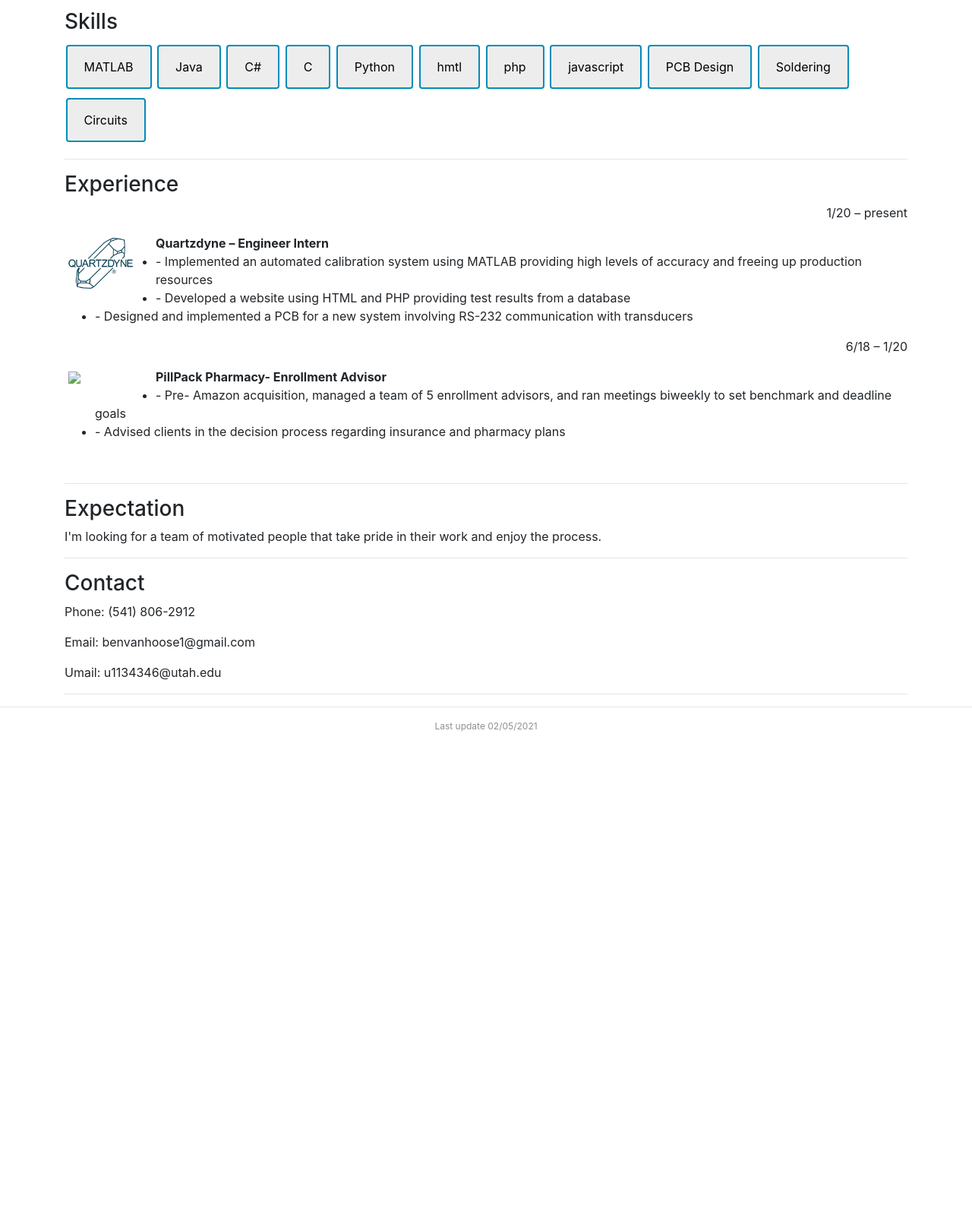
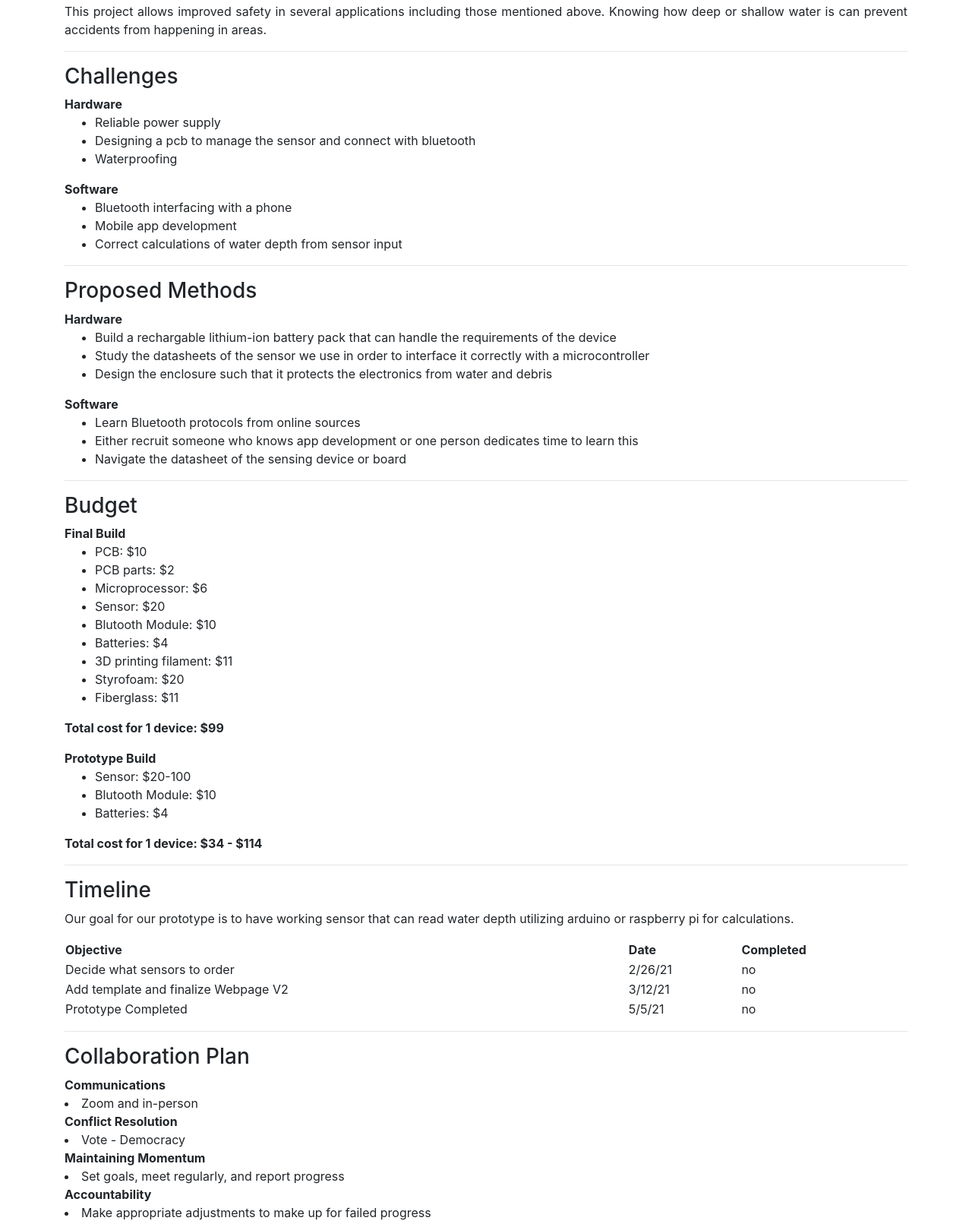
Before and after one commit to bvanhoose14/WaterDepthSensor, a plain HTML site: page index.html in a window 1280 px wide. Shown: the part 547-2158 px from the top of the page at 76% size. Before the commit the page ends 1530 px from the top, so only its background shows below. Drawn offline with Linux system fonts and the light colour scheme.

Commit message:
Update index.html

```diff
--- a/index.html
+++ b/index.html
@@ -6,7 +6,7 @@
   <meta http-equiv="X-UA-Compatible" content="IE=edge">
   <meta name="viewport" content="width=device-width, initial-scale=1.0">
 
-<title>BV's Homepage</title>
+<title>Group 3's Homepage</title>
 
 <!-- Bootstrap core CSS -->
 <link rel="stylesheet" href="css/custom.css?v=2020-10-10">
@@ -38,37 +38,8 @@
 	  75% { color: green; }
 	  100% { color: red; }
 	}
-
-	.logo{
-		padding-right: 25px;
-	}
-
-	.gif
-	{
-		padding-right: 25px;
-		padding-bottom: 25px;
-	}
-
-	.button {
-	  background-color: #EEEDED;
-	  padding: 15px 22px;
-	  text-align: center;
-	  text-decoration: none;
-	  display: inline-block;
-	  font-size: 16px;
-	  margin: 6px 1.5px;
-	  cursor: pointer;
-	  border: 2px solid #008CBA;
-	  color: black;
-	  border-radius: 4px;
-	  text-align: center;
-	}
-
-
-
 </style>
 
-<!-- body -->
 <body>
 
 <div class="container">
@@ -85,10 +56,32 @@
 </div>
 <hr>
 
-<h3>People</h3>
-<li>Spencer Durrant</li>
-<li>Tristan Stotesbery</li>
-<li>Ben Van Hoose</li><br>
+<h3>Meet the Team</h3>
+<table style="width:100%">
+	  <tr>
+		<th>Name</th>
+		<th>Email</th>
+		<th>Phone</th>
+	  </tr>
+	  <tr>
+		<td>Spencer Durrant</td>
+		<td>spencerdurrant@gmail.com</td>
+		<td>(801) 815-2561</td>
+	  </tr>
+	  <tr>
+		<td>Tristan Stotesbery</td>
+		<td>tristan.stotesbery@gmail.com</td>
+		<td>(801) 839-9688</td>
+	  </tr>
+	  <tr>
+		<td>Ben Van Hoose</td>
+		<td>benvanhoose1@gmail.com</td>
+		<td>(541) 806-2912</td>
+	  </tr>
+	</table>
+	<br>
+
+
 <p>Looking for: People experienced with bluetooth interfacing and
 app development, people with 3D-printing experience.</p>
 <hr>
@@ -97,72 +90,118 @@ app development, people with 3D-printing experience.</p>
 	<p>Our teams objective is to create a handheld water depth sensor
 	that will interface with a phone to give the user the depth,
 	for use in applications such as canyoneering, fishing,
-	cliff diving, search and rescue.</p><br>
+	cliff diving, search and rescue.</p>
 	<p>We need to utilize either ultrasonic sensors, pressure
 	sensors, or sonar in order to calculate water depth regardless
 	on how clear the water is. Needs to be small enough to be handheld,
 	lightweight for taking in a pack.</P>
 
 	<p><b>Importance</b></p>
+	<p>This project allows improved safety in several applications
+	including those mentioned above. Knowing how deep or shallow water is
+	can prevent accidents from happening in areas.</p>
+
 
 <hr>
 
-<h3>Skills</h3>
-<button class="button">MATLAB</button>
-<button class="button">Java</button>
-<button class="button">C#</button>
-<button class="button">C</button>
-<button class="button">Python</button>
-<button class="button">hmtl</button>
-<button class="button">php</button>
-<button class="button">javascript</button>
-<button class="button">PCB Design</button>
-<button class="button">Soldering</button>
-<button class="button">Circuits</button>
+<h3>Challenges</h3>
+	<dt>Hardware</dt>
+			<ul>
+				  <li>Reliable power supply</li>
+				  <li>Designing a pcb to manage the sensor and connect with bluetooth</li>
+				  <li>Waterproofing</li>
+			</ul>
+	<dt>Software</dt>
+			<ul>
+				  <li>Bluetooth interfacing with a phone</li>
+				  <li>Mobile app development</li>
+				  <li>Correct calculations of water depth from sensor input</li>
+			</ul>
 
 <hr>
+<h3>Proposed Methods</h3>
+	<dt>Hardware</dt>
+			<ul>
+				  <li>Build a rechargable lithium-ion battery pack that can handle the requirements of the device</li>
+				  <li>Study the datasheets of the sensor we use in order to interface it correctly with a microcontroller</li>
+				  <li>Design the enclosure such that it protects the electronics from water and debris</li>
+			</ul>
+	<dt>Software</dt>
+			<ul>
+				  <li>Learn Bluetooth protocols from online sources</li>
+				  <li>Either recruit someone who knows app development or one person dedicates time to learn this</li>
+				  <li>Navigate the datasheet of the sensing device or board</li>
+			</ul>
+<hr>
 
-<h3>Experience</h3>
-<div>
-<p style="text-align:right;">1/20 – present</p>
-<a href="https://quartzdyne.com/"><img src="images/Quartzdyne_Logo_Header.png" ALIGN=”top” style="width: 110px;" class="logo"></a>
+<h3>Budget</h3>
+	<dt>Final Build</dt>
+	<ul>
+		  <li>PCB: $10</li>
+		  <li>PCB parts: $2</li>
+		  <li>Microprocessor: $6</li>
+		  <li>Sensor: $20</li>
+		  <li>Blutooth Module: $10</li>
+		  <li>Batteries: $4</li>
+		  <li>3D printing filament: $11</li>
+		  <li>Styrofoam: $20</li>
+		  <li>Fiberglass: $11</li>
+	</ul>
+	 <p><b>Total cost for 1 device: $99</b></p>
+	<dt>Prototype Build</dt>
+	<ul>
+		  <li>Sensor: $20-100</li>
+		  <li>Blutooth Module: $10</li>
+		  <li>Batteries: $4</li>
+	</ul>
+	 <p><b>Total cost for 1 device: $34 - $114</b></p>
+<hr>
 
-<dt>Quartzdyne – Engineer Intern</dt>
-			<ul>
-			  <li>- Implemented an automated calibration system using MATLAB providing high levels of accuracy and freeing up production resources</li>
-			  <li>- Developed a website using HTML and PHP providing test results from a database</li>
-			  <li>- Designed and implemented a PCB for a new system involving RS-232 communication with transducers</li>
-			</ul>
-</div>
+<h3>Timeline</h3>
+<p>Our goal for our prototype is to have working sensor that can read
+water depth utilizing arduino or raspberry pi for calculations.</p>
 
-<div>
-<p style="text-align:right;">6/18 – 1/20</p>
-<a href="https://pillpack.com/"><img src="images/pillpack_logo.png" ALIGN=”top” style="width: 110px; border-radius:0px" class="logo"></a>
-<dt>PillPack Pharmacy- Enrollment Advisor</dt>
-			<ul>
-			  <li>- Pre- Amazon acquisition, managed a team of 5 enrollment advisors, and ran meetings biweekly to set benchmark and deadline goals</li>
-			  <li>- Advised clients in the decision process regarding insurance and pharmacy plans</li>
-			</ul>
-</div>
-<br>
+	<table style="width:100%">
+	  <tr>
+		<th>Objective</th>
+		<th>Date</th>
+		<th>Completed</th>
+	  </tr>
+	  <tr>
+		<td>Decide what sensors to order</td>
+		<td>2/26/21</td>
+		<td>no</td>
+	  </tr>
+	  <tr>
+		<td>Add template and finalize Webpage V2</td>
+		<td>3/12/21</td>
+		<td>no</td>
+	  </tr>
+	  <tr>
+		<td>Prototype Completed</td>
+		<td>5/5/21</td>
+		<td>no</td>
+	  </tr>
+	</table>
 
 <hr>
-<h3>Expectation</h3>
-<p>I'm looking for a team of motivated people that take pride in their work and enjoy the process.</p>
+<h3>Collaboration Plan</h3>
+	<dt>Communications</dt>
+		<li>Zoom and in-person</li>
+	<dt>Conflict Resolution</dt>
+		<li>Vote - Democracy</li>
+	<dt>Maintaining Momentum</dt>
+		<li>Set goals, meet regularly, and report progress</li>
+	<dt>Accountability</dt>
+		<li>Make appropriate adjustments to make up for failed progress</li>
+	<dt>Budget Distribution</dt>
+		<li>Evenly distributed</li>
 <hr>
-
-
-<h3>Contact</h3>
-<p>Phone: (541) 806-2912</p>
-<p>Email: benvanhoose1@gmail.com</P>
-<p>Umail: u1134346@utah.edu</P>
-<hr>
-
 </div>
 
 
 <hr>
-<footer>Last update 02/05/2021</footer>
+<footer>Last update 02/24/2021</footer>
 
 </div>
 
```
